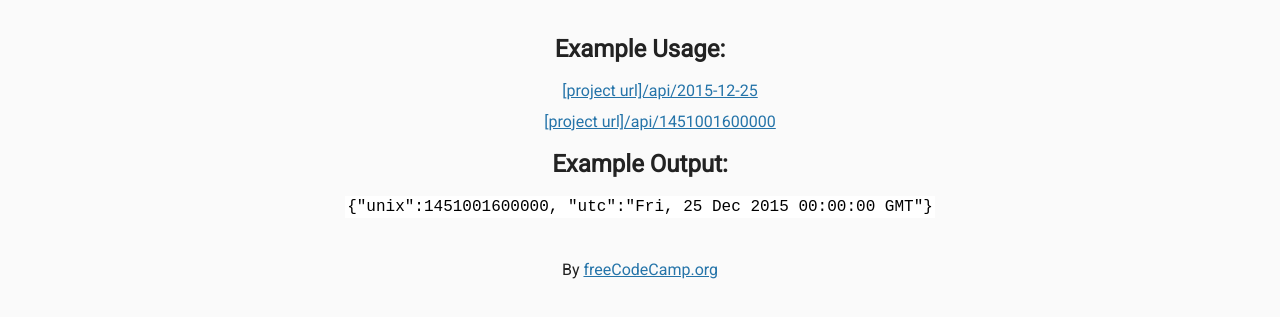
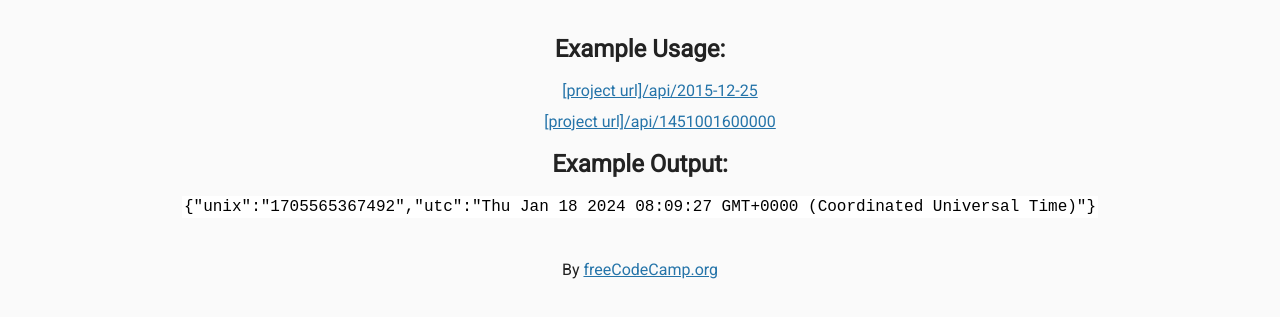
Before and after one commit to benita-ekene/timestamp-microservice, a website: page views/index.html in a window 1280 px wide. Shown: the part 73-390 px from the top of the page. Drawn offline with Linux system fonts and the light colour scheme; files that its build step writes are made by us from their sources.

```diff
--- a/views/index.html
+++ b/views/index.html
@@ -20,7 +20,7 @@
 
       <h2>Example Output:</h2>
       <p>
-        <code>{"unix":1451001600000, "utc":"Fri, 25 Dec 2015 00:00:00 GMT"}</code>
+        <code>{"unix":"1705565367492","utc":"Thu Jan 18 2024 08:09:27 GMT+0000 (Coordinated Universal Time)"}</code>
       </p>
     </div>
     <div class="footer">
```
